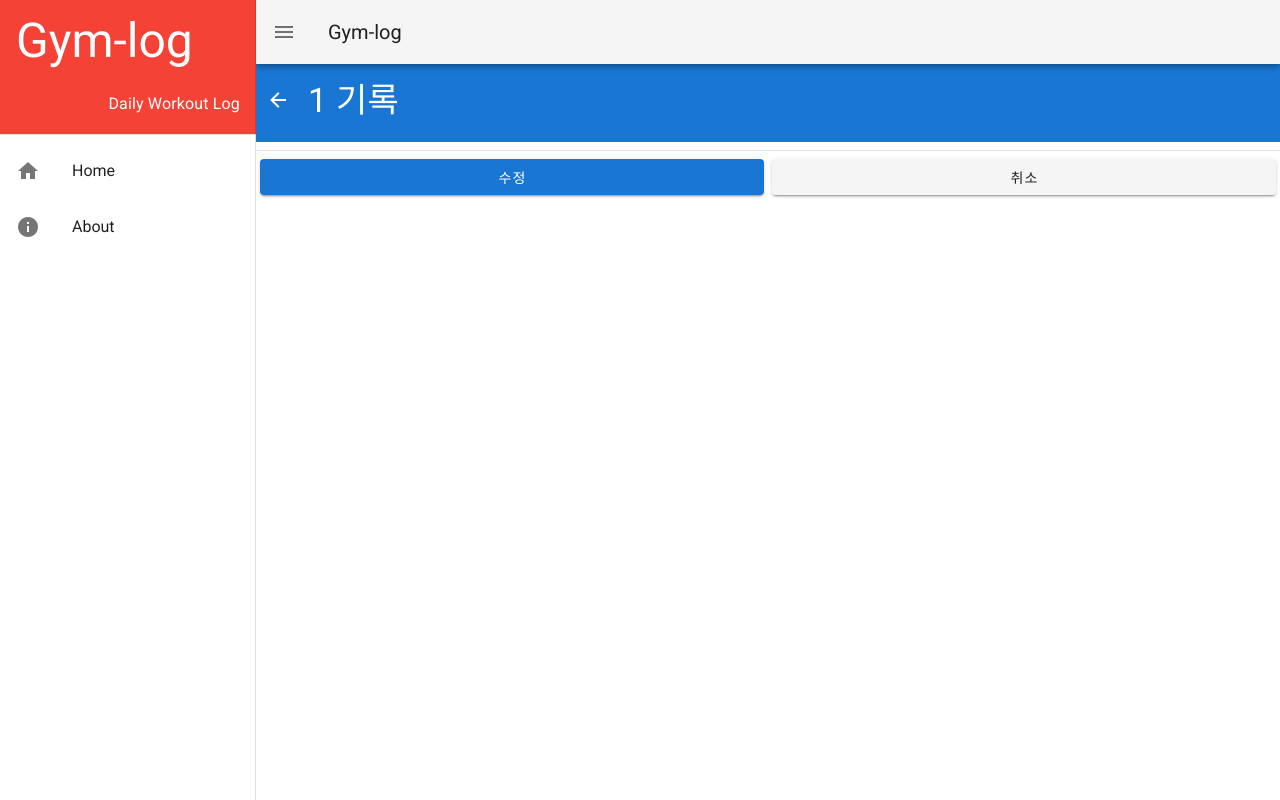
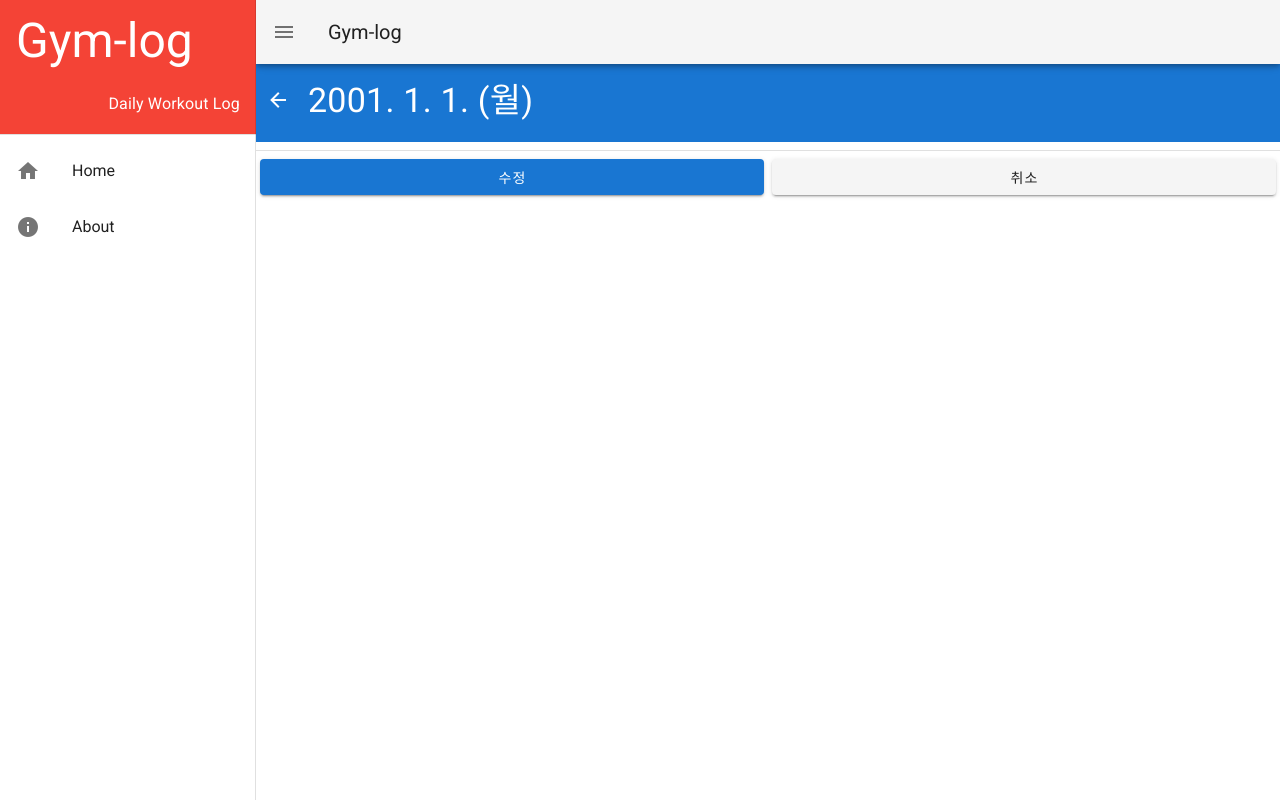
Before and after one commit to ingee/gym-log, a Vue app: page /#/logs/1 in a window 1280 px wide. Built offline with nearby package versions, Linux system fonts and the light colour scheme.

Commit message:
set-workout-date: Fix title in Log.vue

```diff
--- a/src/views/Log.vue
+++ b/src/views/Log.vue
@@ -16,7 +16,7 @@
           <v-icon>mdi-arrow-left</v-icon>
         </v-btn>
         <v-col>
-          <span> {{ $route.params.date }} 기록 </span>
+          <span> {{ todayStr }} </span>
         </v-col>
       </v-row>
     </v-sheet>
@@ -71,6 +71,7 @@
 export default {
   data: () => ({
     today: '',
+    todayStr: '',
     todayLogs: []
   }),
   computed: mapState([
@@ -78,15 +79,17 @@
   ]),
   methods: {
     onOK () {
-      console.log('dbg@Log.vue:onOK() date=', this.today)
       this.$router.push({ name: 'WorkoutList', params: { date: this.today } })
     },
   },
   created () {
-    this.today = this.$route.params.date
     this.todayLogs = this.workoutLogs.filter(
       log => log.date === this.$route.params.date
     )
+    this.today = this.$route.params.date
+    this.todayStr = Intl.DateTimeFormat('ko-KR', {
+      weekday: 'short', year: 'numeric', month: 'numeric', day: 'numeric'
+    }).format(new Date(this.today))
     console.log('dbg@Log.vue:created() date=', this.today)
   }
 }
```
